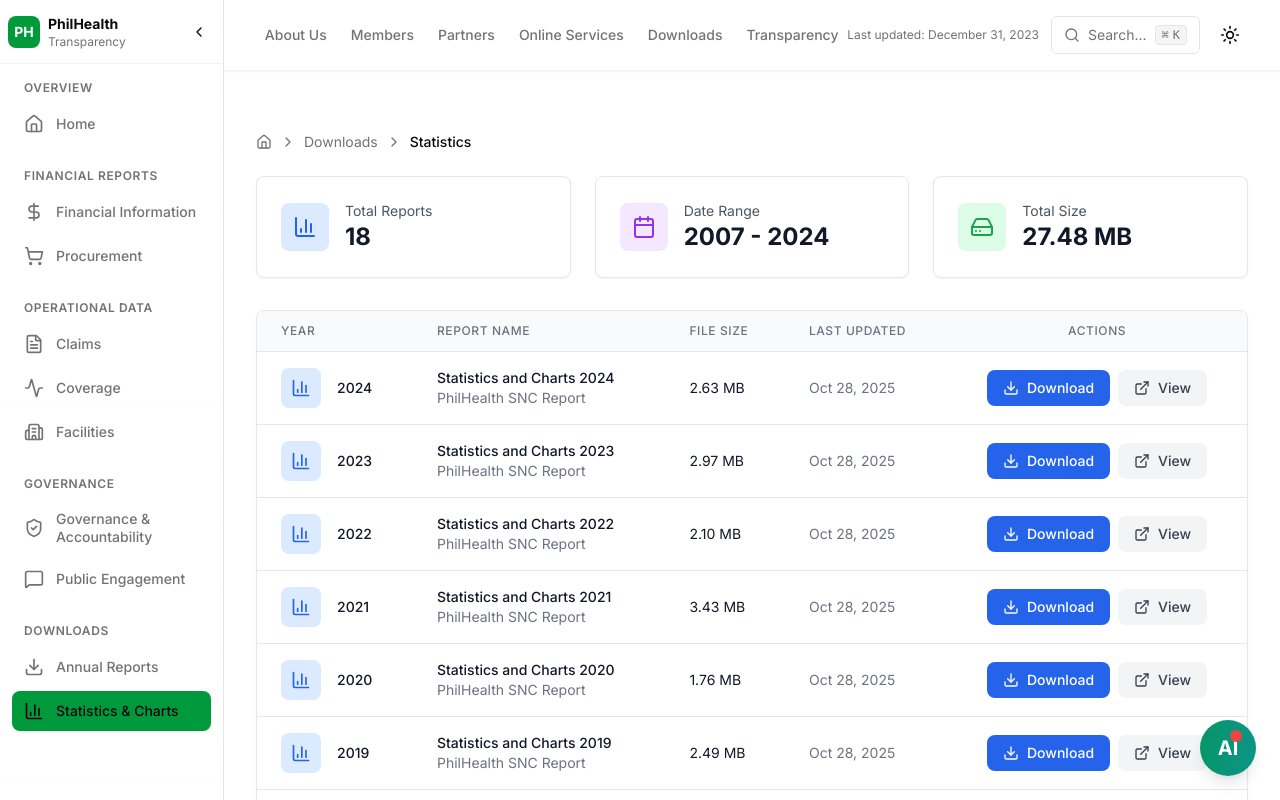
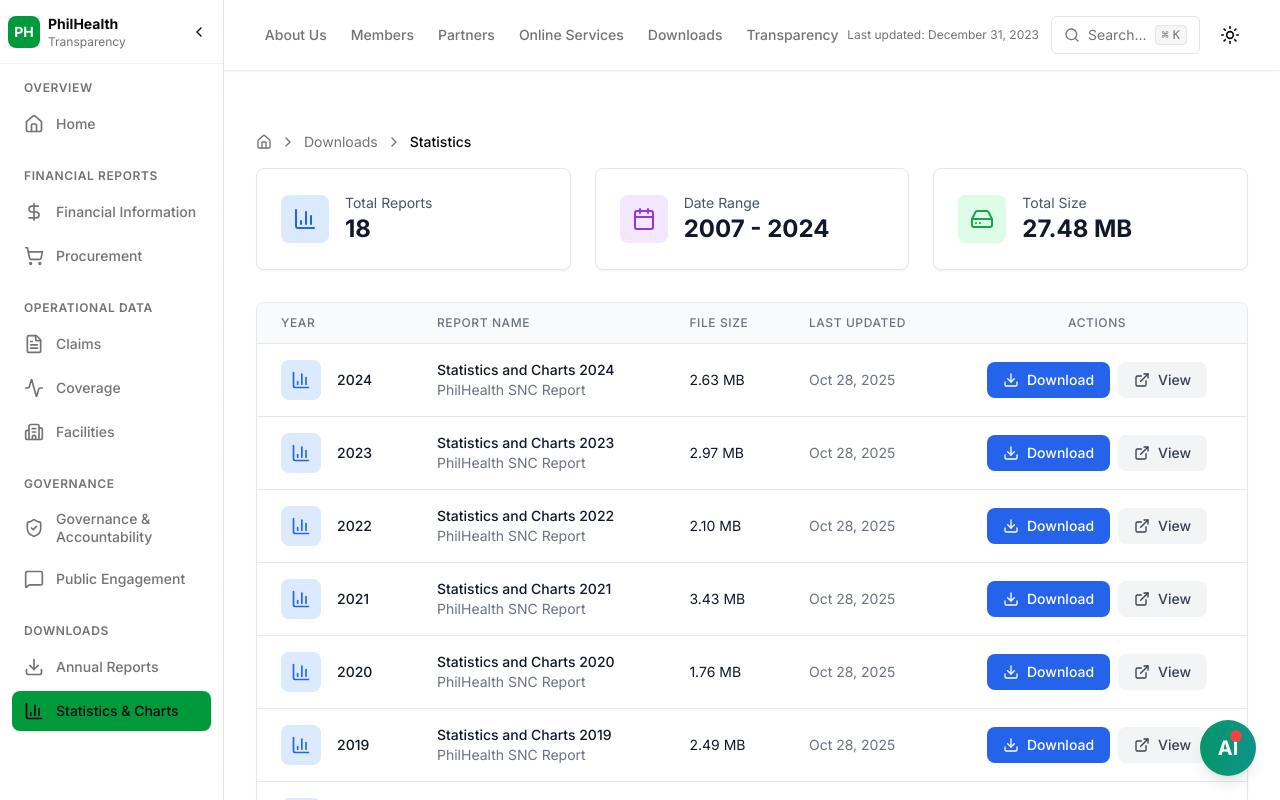
Before and after one commit to mattxslv/philhealth-transp, a Next.js app: page /downloads/statistics in a window 1280 px wide. Shown: the top 800 px of the page. Built offline with nearby package versions, Linux system fonts and the light colour scheme.

Commit message:
Reduce spacing between breadcrumbs and cards from mt-6 to mt-4

```diff
--- a/src/app/downloads/annual-reports/page.tsx
+++ b/src/app/downloads/annual-reports/page.tsx
@@ -57,7 +57,7 @@
       <Breadcrumbs />
 
       {/* Summary Stats */}
-      <div className="grid grid-cols-1 md:grid-cols-3 gap-6 mb-8 mt-6">
+      <div className="grid grid-cols-1 md:grid-cols-3 gap-6 mb-8 mt-4">
         <div className="bg-white dark:bg-gray-800 rounded-lg shadow-sm p-6 border border-gray-200 dark:border-gray-700">
           <div className="flex items-center gap-4">
             <div className="p-3 bg-green-100 dark:bg-green-900/30 rounded-lg">
--- a/src/app/downloads/statistics/page.tsx
+++ b/src/app/downloads/statistics/page.tsx
@@ -57,7 +57,7 @@
       <Breadcrumbs />
 
       {/* Summary Stats */}
-      <div className="grid grid-cols-1 md:grid-cols-3 gap-6 mb-8 mt-6">
+      <div className="grid grid-cols-1 md:grid-cols-3 gap-6 mb-8 mt-4">
         <div className="bg-white dark:bg-gray-800 rounded-lg shadow-sm p-6 border border-gray-200 dark:border-gray-700">
           <div className="flex items-center gap-4">
             <div className="p-3 bg-blue-100 dark:bg-blue-900/30 rounded-lg">
```
